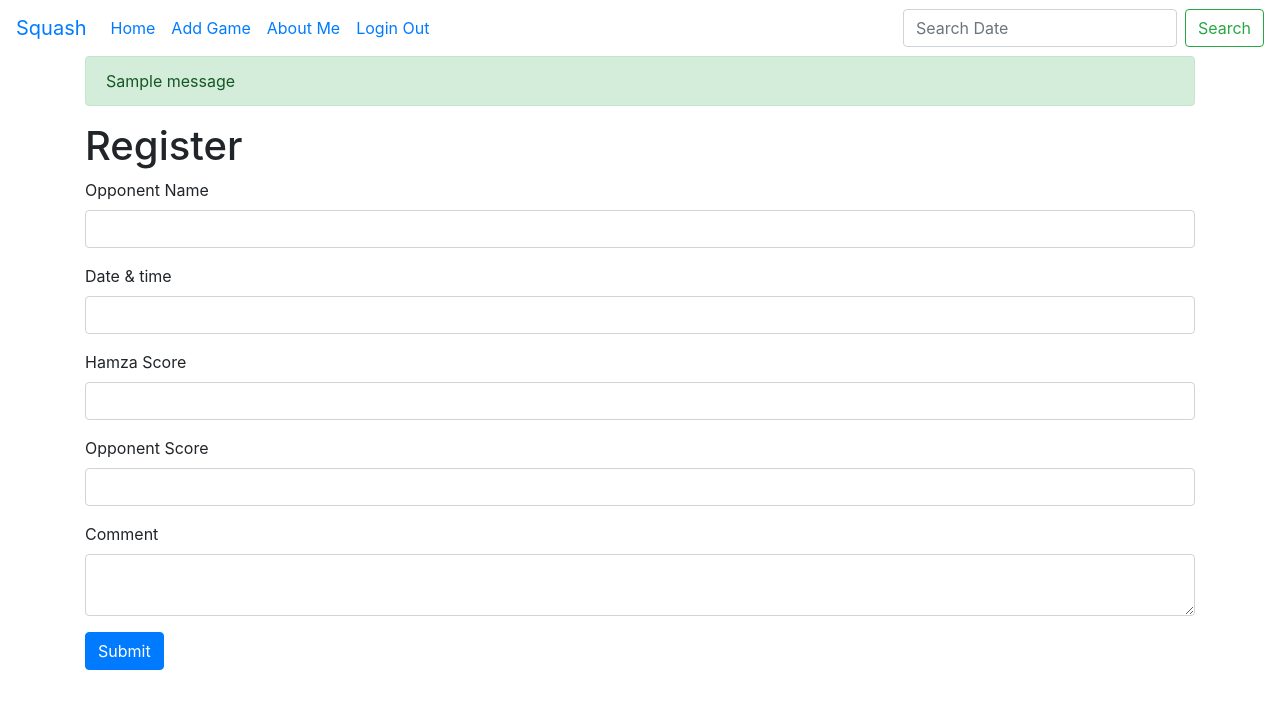
After one commit to abdullahsumbal/Hamza_Gift, a Flask app: page /register in a window 1280 px wide. The commit adds this page. Shown: the top 709 px of the page. Run offline with Flask 2, Linux system fonts and the light colour scheme; the visitor is signed in with stand-in values (Sample User, id 1); tables that the repository leaves empty or names only in its code hold one stand-in row (values such as "Sample post"); one stand-in notice (Sample message) is shown; some libraries are stand-ins or nearby versions.

Commit message:
finshed following the tutorial

```diff
--- a/app.py
+++ b/app.py
@@ -1,15 +1,219 @@
-from flask import Flask, render_template
-
+from flask import Flask, render_template, flash, redirect, url_for, session, request
+from flask_mysqldb import MySQL
+from wtforms import Form, StringField, TextAreaField, validators, DateTimeField, IntegerField
+from functools import wraps
 
 app = Flask(__name__)
+
+# Config MySQL
+app.config['MYSQL_HOST'] = 'den1.mysql4.gear.host'
+app.config['MYSQL_USER'] = 'squash1'
+app.config['MYSQL_PASSWORD'] = '3-1squash'
+app.config['MYSQL_DB'] = 'squash1'
+app.config['MYSQL_CURSORCLASS'] = 'DictCursor'
+# init MYSQL
+mysql = MySQL(app)
 
 
 @app.route('/')
 def index():
-    return render_template('home.html')
+    return redirect(url_for('home'))
 
 
+@app.route('/about')
+def about():
+    return render_template('about.html')
 
 
+@app.route('/home')
+def home():
+    # Create cursor
+    cur = mysql.connection.cursor()
 
-if __name__ == '__main__': app.run(debug=True)
+    # Get games
+    result = cur.execute("SELECT * FROM squash_games")
+
+    # Get all games in dict format
+    games = cur.fetchall()
+
+    if result > 0:
+        return render_template('home.html', games=games)
+    else:
+        msg = "No Games Found"
+        return render_template('home.html', msg=msg)
+    # Close connection
+    cur.close()
+
+
+@app.route('/game/<string:id>/')
+def game(id):
+    # Create cursor
+    cur = mysql.connection.cursor()
+
+    # Get user by username
+    result = cur.execute("SELECT comment FROM squash_games WHERE idgames = %s", (id))
+    if result:
+        data = cur.fetchone()
+        return render_template('game.html', comment=data['comment'])
+    else:
+        return render_template('game.html', comment="")
+
+
+# Register Form Class
+class RegisterForm(Form):
+    opponent = StringField('Opponent Name', [validators.Length(min=1, max=45)])
+    datetime = DateTimeField('Date & time',  format='%Y-%m-%d %H:%M:%S')
+    comment = TextAreaField('Comment', [validators.Length(min=0, max=100)])
+    score_hamza = IntegerField('Hamza Score', [validators.NumberRange(min=0, max=100)])
+    score_opponent = IntegerField('Opponent Score', [validators.NumberRange(min=0, max=100)])
+
+
+# Check if user logged in
+def is_logged_in(f):
+    @wraps(f)
+    def wrap(*args, **kwargs):
+        if 'logged_in' in session:
+            return f(*args, **kwargs)
+        else:
+            flash('Unauthorized, Please login', 'danger')
+            return redirect(url_for('login'))
+    return wrap
+
+
+@app.route('/register', methods=['Get', 'POST'])
+@is_logged_in
+def register():
+    form = RegisterForm(request.form)
+    if request.method == 'POST' and form.validate():
+        opponent = form.opponent.data
+        date_time = form.datetime.data
+        comment = form.comment.data
+        score_hamza = form.score_hamza.data
+        score_opponent = form.score_opponent.data
+
+        # Create cursor
+        cur = mysql.connection.cursor()
+        # Execute query
+        cur.execute("""INSERT INTO squash_games (opponent, date, comment, score_hamza, score_opponent ) VALUES(%s, %s, %s, %s, %s)""", (opponent, date_time, comment ,score_hamza, score_opponent))
+        # Commit to DB
+        mysql.connection.commit()
+
+        # Close connection
+        cur.close()
+
+        message = 'Game: Hamza Vs {} Added'.format(opponent)
+        flash(message, 'success')
+
+        return redirect(url_for('home'))
+    return render_template('register.html', form=form)
+
+# Edit game
+@app.route('/edit_game/<string:id>', methods=['Get', 'POST'])
+@is_logged_in
+def edit_game(id):
+    # Create cursor
+    cur = mysql.connection.cursor()
+    # Execute query
+    result = cur.execute("SELECT *  FROM squash_games WHERE idgames= %s", [id])
+
+    game = cur.fetchone()
+
+    # Get form
+    form = RegisterForm(request.form)
+
+    # Populate fields
+    form.opponent.data = game['opponent']
+    form.datetime.data = game['date']
+
+    if request.method == 'POST' and form.validate():
+        opponent = request.form['opponent']
+        date_time = request.form['datetime']
+        comment = request.form['comment']
+        score_hamza = request.form['score_hamza']
+        score_opponent = request.form['score_opponent']
+
+        # Create cursor
+        cur = mysql.connection.cursor()
+        # Execute query
+        cur.execute("""UPDATE  squash_games SET opponent=%s, date=%s, comment=%s, score_hamza=%s, score_opponent=%s WHERE idgames=%s""", (opponent, date_time, comment, score_hamza, score_opponent, id))
+        # Commit to DB
+        mysql.connection.commit()
+
+        # Close connection
+        cur.close()
+
+        message = 'Game: Hamza Vs {} Edited'.format(opponent)
+        flash(message, 'success')
+
+        return redirect(url_for('home'))
+    return render_template('edit_game.html', form=form)
+
+
+# Delete Game
+@app.route('/delete_game/<string:id>', methods=['POST'])
+@is_logged_in
+def delete_game(id):
+    # Create cursor
+    cur = mysql.connection.cursor()
+
+    # Execute
+    cur.execute("DELETE FROM squash_games WHERE idgames = %s", [id])
+
+    # Commit to DB
+    mysql.connection.commit()
+
+    #Close connection
+    cur.close()
+
+    flash('Game Deleted', 'success')
+
+    return redirect(url_for('home'))
+
+
+@app.route('/login', methods=['GET', 'POST'])
+def login():
+    if request.method == 'POST':
+        # get form fields
+        username = request.form['username']
+        password_candidate = request.form['password']
+
+        # Create cursor
+        cur = mysql.connection.cursor()
+
+        # Get user by username
+        result = cur.execute("SELECT * FROM users WHERE username = %s", [username])
+
+        if result > 0:
+            # Get stored hash
+            data = cur.fetchone()
+            password = data['password']
+
+            # Compare Passwords
+            if password_candidate == password:
+                # Passed
+                session['logged_in'] = True
+                session['username'] = username
+
+                flash('You are now logged in', 'success')
+                return redirect(url_for('home'))
+            else:
+                error = 'Invalid login'
+                return render_template('login.html', error=error)
+            # Close connection
+            cur.close()
+        else:
+            error = 'Username not found'
+            return render_template('login.html', error=error)
+    return render_template('login.html')
+
+
+@app.route('/logout')
+def logout():
+    session.clear()
+    flash('You are  now logged out', 'success')
+    return redirect(url_for('home'))
+
+
+if __name__ == '__main__':
+    app.secret_key = 'secret123'
+    app.run(debug=True)
--- a/requirements.txt
+++ b/requirements.txt
@@ -1,7 +1,10 @@
 Flask
+Flask-WTF
+flask-mysqldb
 Flask-RESTful
 gunicorn
 itsdangerous
 Jinja2
 peewee
 Werkzeug
+passlib
--- /dev/null
+++ b/templates/includes/_formhelpers.html
@@ -0,0 +1,9 @@
+{% macro render_field(field) %}
+  {{ field.label }}
+  {{ field(**kwargs)|safe }}
+  {% if field.errors %}
+    {% for error in field.errors %}
+      <span class="help-inline">{{ error }}</span>
+    {% endfor %}
+  {% endif %}
+{% endmacro %}
--- /dev/null
+++ b/templates/includes/_messages.html
@@ -0,0 +1,15 @@
+{% with messages = get_flashed_messages(with_categories=true) %}
+  {% if messages %}
+    {% for category, message in messages %}
+      <div class="alert alert-{{ category }}">{{ message }}</div>
+    {% endfor %}
+  {% endif %}
+{% endwith %}
+
+{% if error %}
+  <div class="alert alert-danger">{{error}}</div>
+{% endif %}
+
+{% if msg %}
+  <div class="alert alert-success">{{msg}}</div>
+{% endif %}
--- /dev/null
+++ b/templates/includes/_navbar.html
@@ -0,0 +1,35 @@
+    <nav class="navbar navbar-expand-md  ">
+      <a class="navbar-brand" href="#">Squash</a>
+      <button class="navbar-toggler" type="button" data-toggle="collapse" data-target="#navbarsExampleDefault" aria-controls="navbarsExampleDefault" aria-expanded="false" aria-label="Toggle navigation">
+        <span class="navbar-toggler-icon"></span>
+      </button>
+
+      <div class="collapse navbar-collapse" id="navbarsExampleDefault">
+        <ul class="navbar-nav mr-auto">
+            <li class="nav-item active">
+            <a class="nav-link" href="/">Home <span class="sr-only">(current)</span></a>
+            </li>
+            {% if session.logged_in %}
+            <li class="nav-item">
+                <a class="nav-link" href="/register">Add Game</a>
+            </li>
+            {% endif %}
+            <li class="nav-item">
+            <a class="nav-link" href="/about">About Me</a>
+            </li>
+            {% if session.logged_in %}
+           <li class="nav-item right">
+                <a class="nav-link" href="/logout">Login Out</a>
+            </li>
+                {% else %}
+                <li class="nav-item">
+                <a class="nav-link" href="/login">Login In</a>
+            </li>
+            {% endif %}
+        </ul>
+        <form class="form-inline my-2 my-lg-0">
+          <input class="form-control mr-sm-2" type="text" placeholder="Search Date" aria-label="Search">
+          <button class="btn btn-outline-success my-2 my-sm-0" type="submit">Search</button>
+        </form>
+      </div>
+    </nav>
--- a/templates/layout.html
+++ b/templates/layout.html
@@ -3,8 +3,19 @@
 <head>
     <meta charset="UTF-8">
     <title>Hamza Vs Sumbal</title>
+    <link rel="stylesheet" href="https://stackpath.bootstrapcdn.com/bootstrap/4.1.0/css/bootstrap.min.css">
+
 </head>
 <body>
-    {% block body %}{% endblock %}
+    {% include 'includes/_navbar.html' %}
+    <div class="container">
+        {% include 'includes/_messages.html' %}
+        {% block body %}{% endblock %}
+    </div>
+    <script src="https://stackpath.bootstrapcdn.com/bootstrap/4.1.0/js/bootstrap.min.js"></script>
+    <script src="//cdn.ckeditor.com/4.9.2/basic/ckeditor.js"></script>
+    <script type="text/javascript">
+      CKEDITOR.replace('editor')
+    </script>
 </body>
 </html>
--- /dev/null
+++ b/templates/register.html
@@ -0,0 +1,27 @@
+{% extends 'layout.html' %}
+{% block body %}
+  <h1>Register</h1>
+  {% from "includes/_formhelpers.html" import render_field %}
+  <form method="POST" action="">
+    <div class="form-group">
+      {{render_field(form.opponent, class_="form-control")}}
+    </div>
+{#    <div class="form-group"> <!-- Date input -->#}
+{#        <label class="control-label" for="date">Date</label>#}
+{#        <input class="form-control" id="date" name="date" placeholder="MM/DD/YYY" type="text"/>#}
+{#    </div>#}
+    <div class="form-group">
+      {{render_field(form.datetime, class_="form-control")}}
+    </div>
+    <div class="form-group">
+      {{render_field(form.score_hamza, class_="form-control")}}
+    </div>
+    <div class="form-group">
+      {{render_field(form.score_opponent, class_="form-control")}}
+    </div>
+    <div class="form-group">
+      {{render_field(form.comment, class_="form-control", id='editor')}}
+    </div>
+    <p><input type="submit" class="btn btn-primary" value="Submit"></p>
+  </form>
+{% endblock %}
```
Also changed, not shown: data.py (added, +25 -0 lines), templates/about.html (added, +10 -0 lines), templates/edit_game.html (added, +27 -0 lines), templates/game.html (added, +8 -0 lines), templates/home.html (+47 -1 lines), templates/login.html (added, +16 -0 lines).
